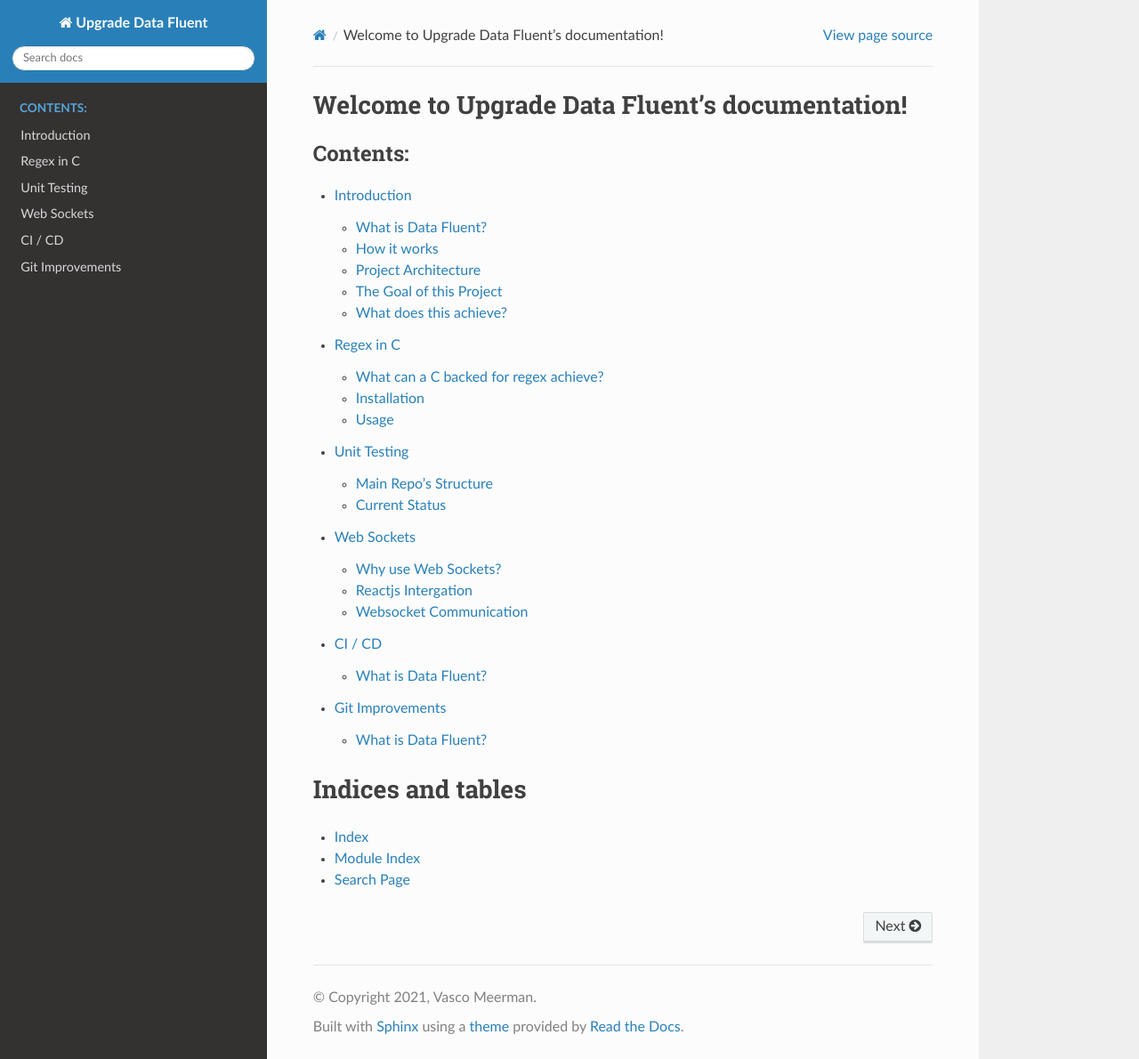
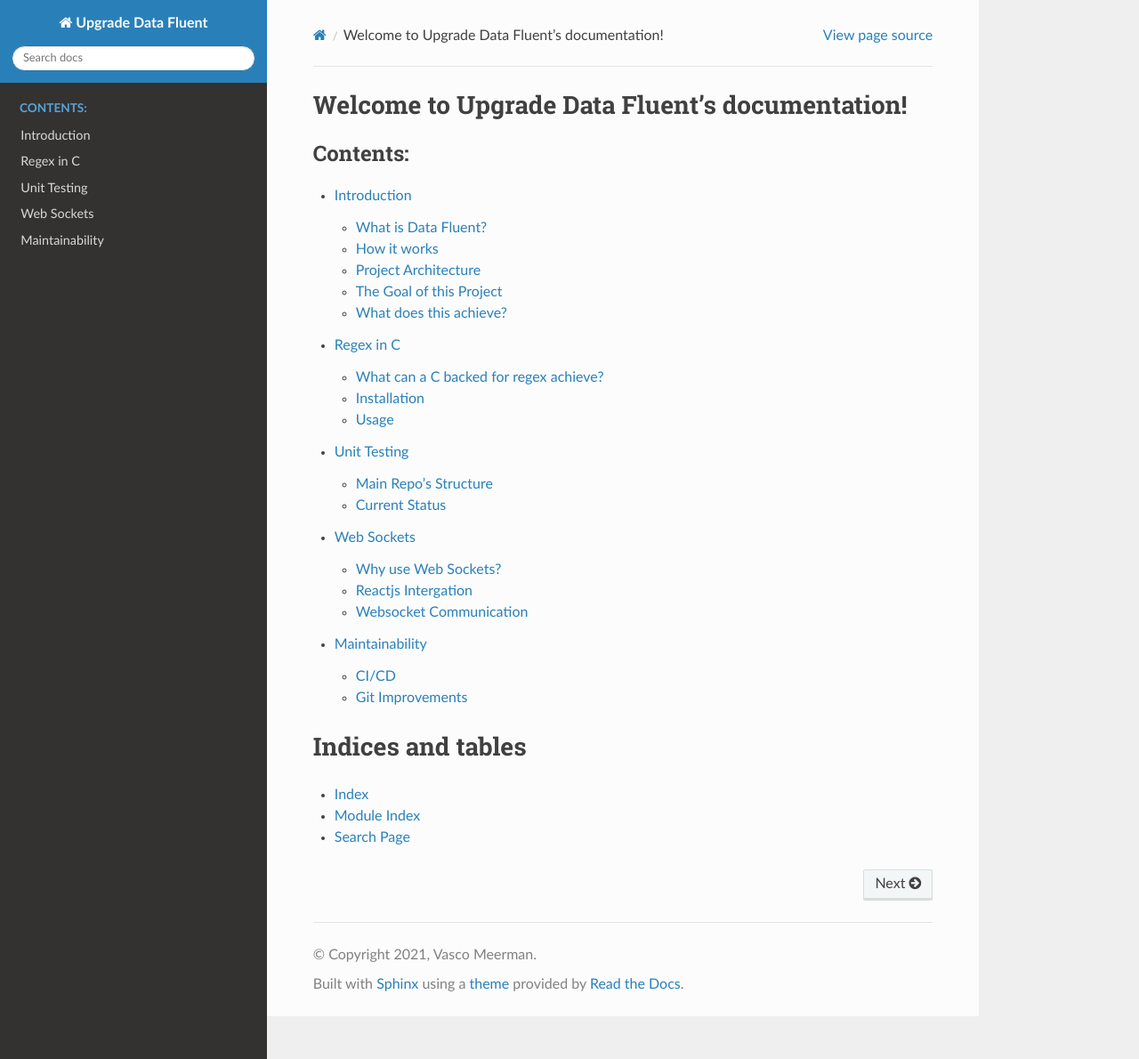
Before and after one commit to 10686142/Upgrade-Data-Fluent, a Sphinx documentation site: the page built from docs/index.rst, in a window 1280 px wide and 1190 px high. Shown: the whole window at 89% size. Built offline with Sphinx 7.4.7 and the Read the Docs theme 2.0.0, drawn with Linux system fonts in a browser that asks for light colours.

Commit message:
docs: Created maintaibility documentation

```diff
--- a/docs/index.rst
+++ b/docs/index.rst
@@ -14,8 +14,7 @@
    regex_c.rst
    unit_testing.rst
    websockets.rst
-   ci_cd.rst
-   git_imp.rst
+   maintainability.rst
 
 
 Indices and tables
--- a/docs/introduction.rst
+++ b/docs/introduction.rst
@@ -64,12 +64,13 @@
 
     - I have created and intergrated a django reactjs briding app which can easily intergate a create-react-app into a django project. It also supports hot-reloading for more seemingless development
 
-- CI/CD by leveraging Github Actions
+- Maintainability Improvements
 
-- Git improvements:
+    - CI/CD by leveraging Github Actions
+    - Git improvements:
 
-    - Cleared git messages
-    - Branching
+        - Cleared git messages
+        - Branching
 
 
 
```
Also changed, not shown: docs/ci_cd.rst (deleted, +0 -10 lines), docs/git_imp.rst (deleted, +0 -10 lines), docs/maintainability.rst (added, +41 -0 lines), docs/git_new.png (added), docs/git_old.png (added).
